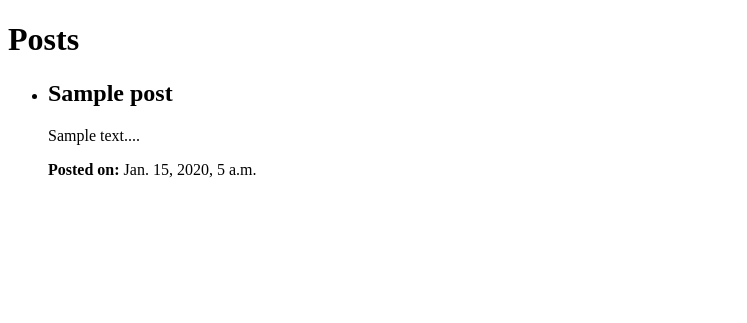
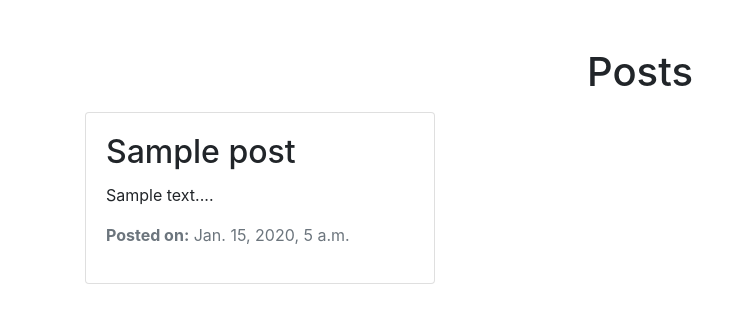
Before and after one commit to tcedco/old-website, a Django app: page / in a window 1280 px wide. Shown: the top 323 px of the page, without its empty margins (0-747 px from the left). Run offline with Django 5.2, Linux system fonts and the light colour scheme; tables that the repository leaves empty hold one stand-in row (values such as "Sample post"); some libraries are stand-ins or nearby versions.

Commit message:
implement bootstrap and update posts page

```diff
--- a/posts/templates/posts/post_list.html
+++ b/posts/templates/posts/post_list.html
@@ -4,17 +4,30 @@
         <meta charset="UTF-8">
         <meta name="viewport" content="width=device-width, initial-scale=1.0">
         <title>Codects - Posts</title>
+        <!-- Bootstrap CSS CDN -->
+        <link href="https://stackpath.bootstrapcdn.com/bootstrap/4.5.2/css/bootstrap.min.css" rel="stylesheet">
     </head>
     <body>
-        <h1>Posts</h1>
-        <ul>
-            {% for post in posts %}
-                <li>
-                    <h2>{{ post.title }}</h2>
-                    <p>{{ post.content|slice:200 }}...</p>
-                    <p><strong>Posted on:</strong> {{ post.date_posted }}</p>
-                </li>
-            {% endfor %}
-        </ul>
+        <div class="container">
+            <h1 class="mt-5 mb-3 text-center">Posts</h1>
+            <div class="row">
+                {% for post in posts %}
+                    <div class="col-md-4">
+                        <div class="card mb-4">
+                            <div class="card-body">
+                                <h2 class="card-title">{{ post.title }}</h2>
+                                <p class="card-text">{{ post.content|slice:200 }}...</p>
+                                <p class="text-muted"><strong>Posted on:</strong> {{ post.date_posted }}</p>
+                            </div>
+                        </div>
+                    </div>
+                {% endfor %}
+            </div>
+        </div>
+
+        <!-- Bootstrap JS CDN -->
+        <script src="https://code.jquery.com/jquery-3.5.1.slim.min.js"></script>
+        <script src="https://cdn.jsdelivr.net/npm/@popperjs/core@2.9.1/dist/umd/popper.min.js"></script>
+        <script src="https://stackpath.bootstrapcdn.com/bootstrap/4.5.2/js/bootstrap.min.js"></script>
     </body>
 </html>
```
